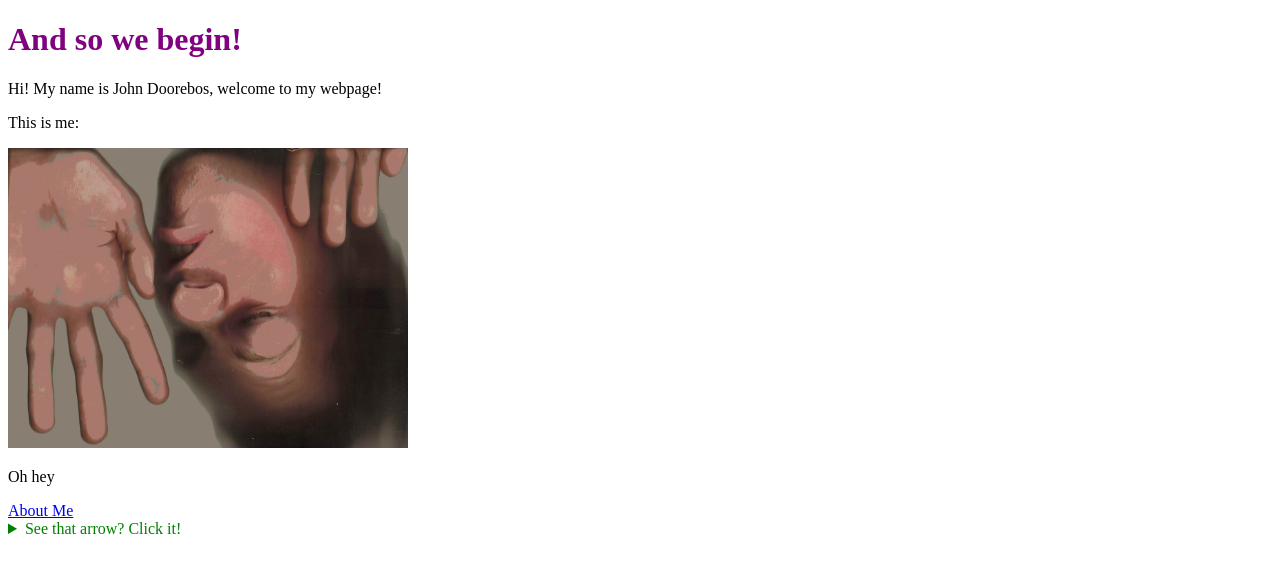
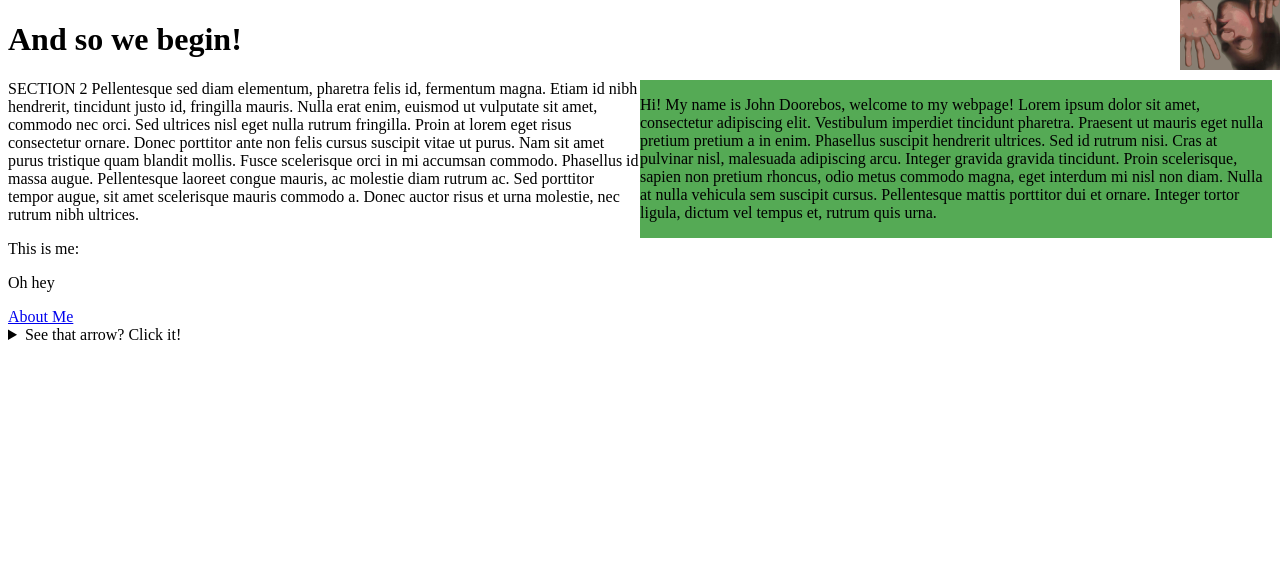
Before and after one commit to JohnDoorenbos/JohnDoorenbos.github.io, a plain HTML site: page index.html in a window 1280 px wide. Drawn offline with Linux system fonts and the light colour scheme.

Commit message:
Started a two column layout

```diff
--- a/index.html
+++ b/index.html
@@ -4,23 +4,29 @@
     	<meta name="author" content="John Doorenbos">
         <meta description="Index Page">
         <title>Welcome to John Doorenbos' Webpage!</title>
+	<link rel="stylesheet" href="indexStyle.css">
 </head>
 <body>
-  <style>
-    details {color:green;}
-    h1 {color:purple;}
-  </style>
   <h1>And so we begin!</h1>
-  <p>Hi! My name is John Doorebos, welcome to my webpage!</p>
+  <div id="wrap">
+    <p>Hi! My name is John Doorebos, welcome to my webpage! Lorem ipsum dolor sit amet, consectetur adipiscing elit. Vestibulum imperdiet tincidunt pharetra. Praesent ut mauris eget nulla pretium pretium a in enim. Phasellus suscipit hendrerit ultrices. Sed id rutrum nisi. Cras at pulvinar nisl, malesuada adipiscing arcu. Integer gravida gravida tincidunt. Proin scelerisque, sapien non pretium rhoncus, odio metus commodo magna, eget interdum mi nisl non diam. Nulla at nulla vehicula sem suscipit cursus. Pellentesque mattis porttitor dui et ornare. Integer tortor ligula, dictum vel tempus et, rutrum quis urna.</p>
+  </div>
+
+
+  <p> SECTION 2 Pellentesque sed diam elementum, pharetra felis id, fermentum magna. Etiam id nibh hendrerit, tincidunt justo id, fringilla mauris. Nulla erat enim, euismod ut vulputate sit amet, commodo nec orci. Sed ultrices nisl eget nulla rutrum fringilla. Proin at lorem eget risus consectetur ornare. Donec porttitor ante non felis cursus suscipit vitae ut purus. Nam sit amet purus tristique quam blandit mollis. Fusce scelerisque orci in mi accumsan commodo. Phasellus id massa augue. Pellentesque laoreet congue mauris, ac molestie diam rutrum ac. Sed porttitor tempor augue, sit amet scelerisque mauris commodo a. Donec auctor risus et urna molestie, nec rutrum nibh ultrices.</p>
+
   <p>This is me: </p>
-  <img src="Meow.jpg" width=400 height=300>
+  <div id="img">
+    <img src="Meow.jpg" width=100 height=70>
+
+  </div>
   <p>Oh hey</p>
   <a href="about.html"> About Me </a>
 
   <details>
     <summary> See that arrow? Click it!</summary>
     <img src="ThumbsUp.gif">
-    <p> Good work!</p>
+    <p id="narrow"> Good work!   Vivamus porta diam vitae blandit pulvinar. Sed ultrices eget sem sed mattis. Morbi feugiat, sem lobortis sagittis bibendum, elit sapien auctor ante, sit amet fringilla ipsum velit sed mauris. Sed commodo odio at consectetur dictum. Duis at aliquam quam, ac bibendum lorem. Proin vel congue nisi. Vestibulum rhoncus mauris vel velit tincidunt hendrerit. Vivamus rhoncus dictum nisi, sit amet rutrum tellus venenatis sed. Quisque vestibulum eros ac mauris molestie, nec mattis enim eleifend. Nulla facilisi. Nam luctus sem at imperdiet feugiat. Donec quis metus odio. Aenean purus nibh, tempor nec magna at, tempus suscipit metus. Etiam varius scelerisque arcu, a egestas urna adipiscing vitae. Etiam porttitor convallis elementum. Etiam massa nibh, lacinia ut egestas in, cursus sit amet neque.</p>
   </details>
 
 
--- /dev/null
+++ b/indexStyle.css
@@ -0,0 +1,16 @@
+#wrap {
+    float : right;
+    width : 50%;
+    background : #5a5;
+}
+
+#img {
+    position : fixed;
+    top : 0;
+    right : 0;
+    float : right;
+}
+
+#narrow {
+    width : 50px;
+}
```
